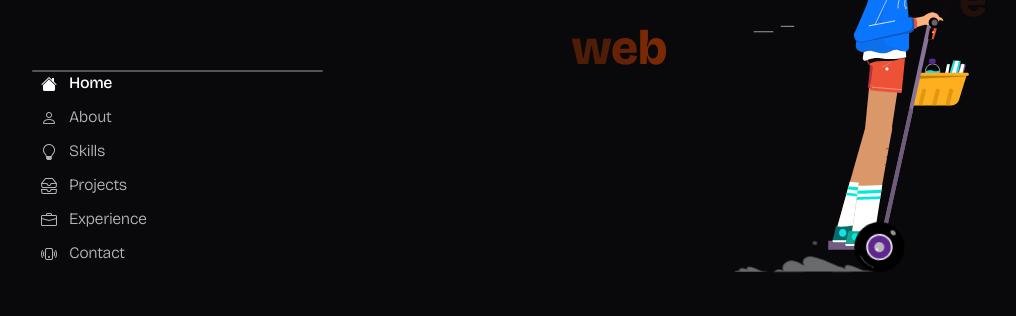
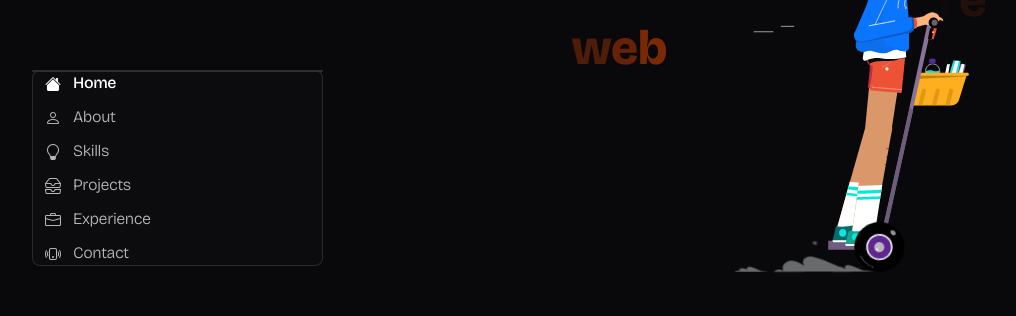
Before and after one commit to m-d-webdev/Myportfolio2026, a Next.js app: page / in a window 1280 px wide. Shown: the part 312-628 px from the top of the page, without its empty margins (28-1044 px from the left). Built offline with nearby package versions, Linux system fonts and the light colour scheme.

Commit message:
change links style

```diff
--- a/Client/Main-page/links.jsx
+++ b/Client/Main-page/links.jsx
@@ -37,25 +37,31 @@ const Links = () => {
 
     return (
         <div
+            onMouseLeave={() => settopVal(null)}
             className="hidden  md:flex  md:w-full relative items-start justify-start md:flex-col md:flex-nowrap  gap-2 ">
 
             <div
                 style={{
                     top: `${navLinks.findIndex(i => i.link == hash2) * 35 + (navLinks.findIndex(i => i.link == hash2) * 8)}px`
                 }}
-                className="w-full hidden md:block max-w-[200] duration-400 ease-in-out z-[1] border border-background/15 h-[35] bg-background/10 rounded-md absolute">
+                className="w-full hidden md:block max-w-[200] duration-400 ease-in-out z-[1] border border-background/15 h-[35] bg-foreground rounded-md absolute">
             </div>
 
-            {
-                topVal >= 0 ? (
 
-                    <div
-                        style={{
-                            top: `${topVal}px`
-                        }}
-                        className="w-full hidden md:block ease-in-out max-w-[200] opacity-40 duration-200 z-[0.5] border border-background/15 h-[35] bg-background/10 rounded-md absolute"></div>
-                ) : null
-            }
+            {/*
+            <div
+                style={{
+                    top: `${topVal}px`
+                }}
+                className="w-full hidden md:block ease-in-out max-w-[200] opacity-40 duration-200 z-[0.5] border border-background/15 h-[35] bg-background/10 rounded-md absolute"></div> */}
+
+            <div
+                style={{
+                    top: topVal != null ? `${topVal}px` : 0,
+                    height: topVal != null ? `35px` : "100%",
+                }}
+                className="w-full max-w-[200] hidden md:block    opacity-40 duration-200 z-[0.5] border border-background/30  bg-primary/70 rounded-md absolute"></div>
+
 
             {
                 navLinks.map((l, i) =>
@@ -63,7 +69,7 @@ const Links = () => {
                         key={l.name}
                         href={l.link}
                         onMouseEnter={() => handelMouseDown(i)}
-                        className={`z-[2] flex items-center gap-2 duration-200  border rounded-md  w-full max-w-[150] md:max-w-[200] h-[35] px-2 border-transparent
+                        className={`z-[2] flex items-center gap-2 duration-200  border rounded-md  w-full max-w-[150] md:max-w-[200] h-[35] px-3 border-transparent
                         ${hash2 == l.link ? "opacity-100 font-medium  !fill-background !stroke-none" : ""}
                          linkC flex font-light opacity-70 items-center gap-1 group`}>
                         {React.isValidElement(l.icon) && l.icon}
```
